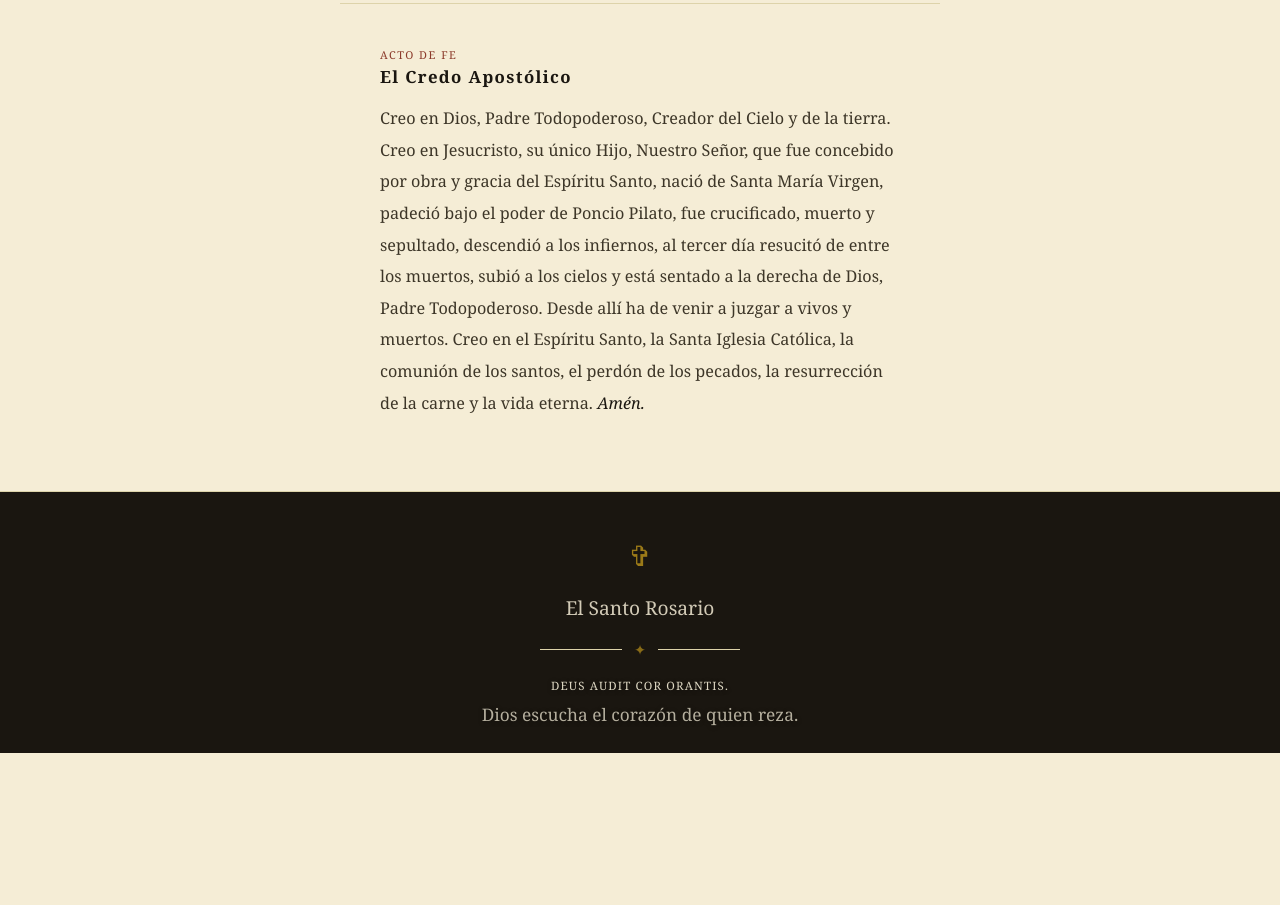
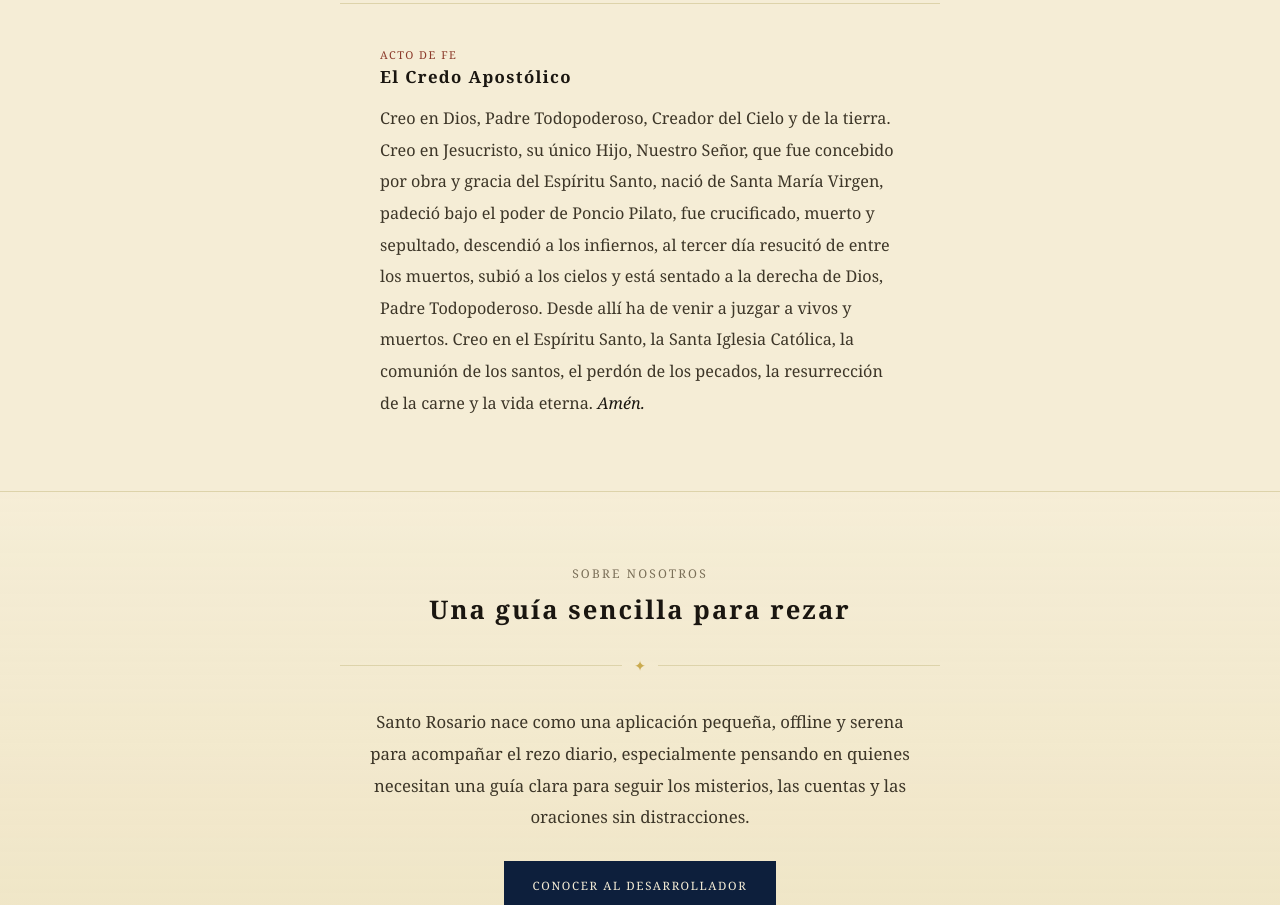
Before and after one commit to sistaterro/santo_rosario, a website: page www/index.html in a window 1280 px wide. Shown: the part 1895-2800 px from the top of the page. Before the commit the page ends 2648 px from the top, so only its background shows below. Drawn offline with Linux system fonts and the light colour scheme.

Commit message:
Add about section to index

```diff
--- a/www/css/styles.css
+++ b/www/css/styles.css
@@ -943,6 +943,43 @@ img{display:block;max-width:100%;}
 /* SECTION: FOOTER                                                */
 /* ─────────────────────────────────────────────────────────────── */
 
+/* SECTION: SOBRE NOSOTROS */
+
+#sobre-nosotros{
+  padding:72px 0;
+  border-bottom:1px solid rgba(26,22,16,.18);
+  text-align:center;
+  background:linear-gradient(180deg, rgba(245,237,214,.92) 0%, rgba(237,226,192,.78) 100%);
+}
+
+#sobre-nosotros .t-oracion{
+  max-width:560px;
+  margin:0 auto;
+}
+
+.about-link{
+  display:inline-flex;
+  align-items:center;
+  justify-content:center;
+  min-height:48px;
+  margin-top:28px;
+  padding:12px 28px;
+  border:1px solid var(--azul);
+  background:var(--azul);
+  color:var(--pergamino);
+  font-family:var(--cinzel);
+  font-size:.72rem;
+  letter-spacing:.14em;
+  text-transform:uppercase;
+  transition:background .2s,color .2s,border-color .2s;
+}
+
+.about-link:hover{
+  background:transparent;
+  color:var(--azul);
+  border-color:var(--oro);
+}
+
 #footer{
   background:var(--tinta);
   padding:40px 0 24px;
--- a/www/index.html
+++ b/www/index.html
@@ -15,6 +15,7 @@
       <nav class="nav-links">
         <a href="#misterios">Misterios</a>
         <a href="#oraciones">Oraciones</a>
+        <a href="#sobre-nosotros">Sobre nosotros</a>
       </nav>
       <a href="cuentas.html" class="nav-rezar">Comenzar el Rosario</a>
     </div>
@@ -241,6 +242,20 @@
   </div>
 </section>
 
+<section id="sobre-nosotros" class="about-section">
+  <div class="shell shell--narrow" data-reveal>
+    <span class="t-sub" style="display:block;margin-bottom:10px;">Sobre nosotros</span>
+    <h2 class="t-heading">Una guía sencilla para rezar</h2>
+    <div class="divider-oro"><span class="divider-oro__symbol">✦</span></div>
+    <p class="t-oracion">
+      Santo Rosario nace como una aplicación pequeña, offline y serena para acompañar el rezo diario, especialmente pensando en quienes necesitan una guía clara para seguir los misterios, las cuentas y las oraciones sin distracciones.
+    </p>
+    <a class="about-link" href="https://dazjuancarlos.com.ar/" target="_blank" rel="noopener noreferrer">
+      Conocer al desarrollador
+    </a>
+  </div>
+</section>
+
 <footer id="footer">
   <div class="shell">
     <span class="footer-cruz" aria-hidden="true">✞</span>
```
Also changed, not shown: AGENTS.md (+2 -0 lines).
